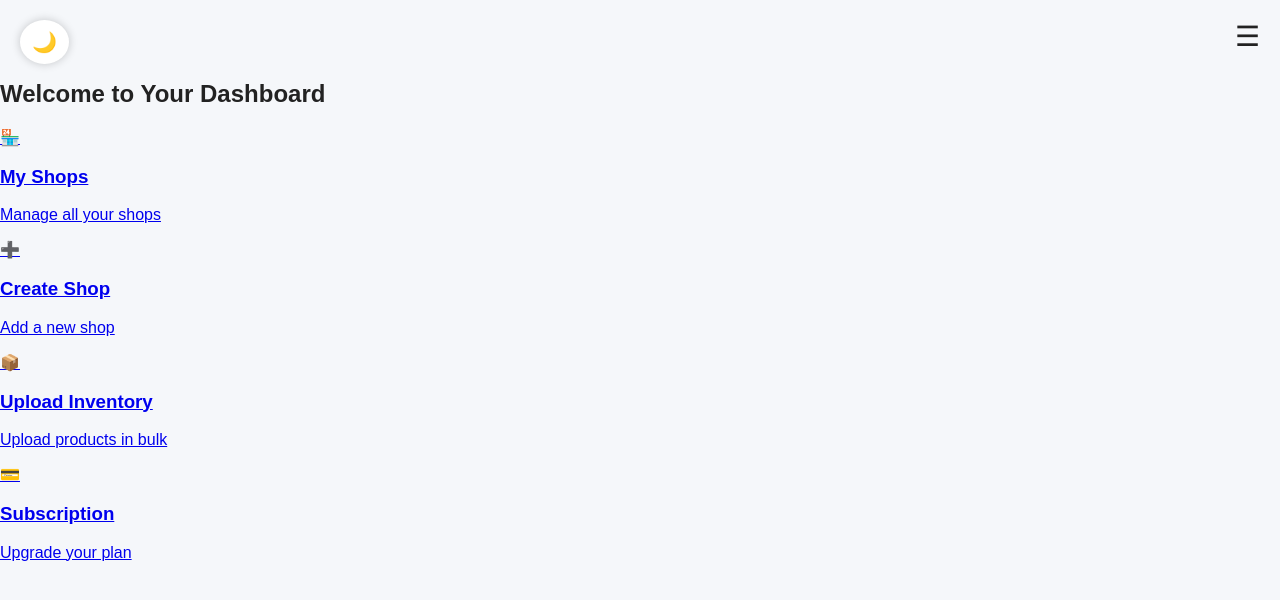
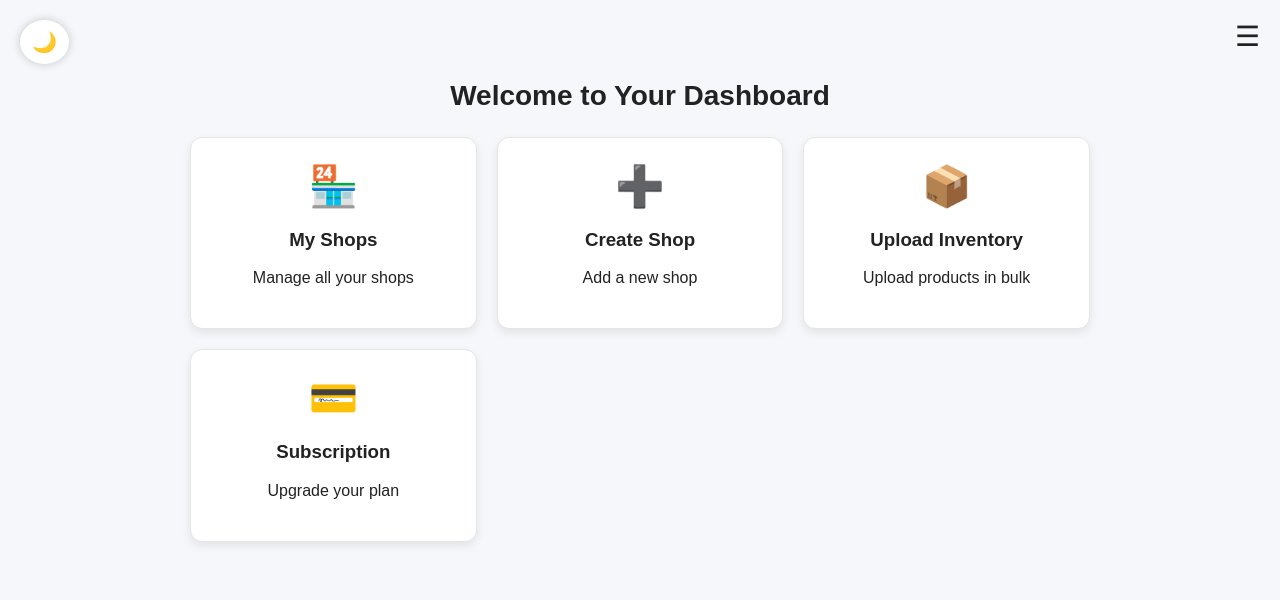
Before and after one commit to Danish11150/Ai-salesman, a Flask app: page /dashboard in a window 1280 px wide. Shown: the top 600 px of the page. Run offline with Flask 3, Linux system fonts and the light colour scheme; the visitor is signed in with stand-in values (Sample User, id 1).

Commit message:
Add dashboard styling to style.css

```diff
--- a/website/static/style.css
+++ b/website/static/style.css
@@ -337,3 +337,45 @@ th {
 .side-menu {
     z-index: 9999;
 }
+
+
+
+
+.dashboard-wrapper {
+    max-width: 900px;
+    margin: 40px auto;
+    text-align: center;
+}
+
+.dash-title {
+    font-size: 28px;
+    margin-bottom: 25px;
+    color: var(--text);
+}
+
+.dash-grid {
+    display: grid;
+    grid-template-columns: repeat(auto-fit, minmax(220px, 1fr));
+    gap: 20px;
+}
+
+.dash-card {
+    background: var(--card-bg);
+    border: 1px solid var(--border);
+    padding: 25px;
+    border-radius: 12px;
+    text-decoration: none;
+    color: var(--text);
+    box-shadow: 0 4px 10px rgba(0,0,0,0.08);
+    transition: 0.3s ease;
+}
+
+.dash-card:hover {
+    transform: translateY(-5px);
+    box-shadow: 0 6px 15px rgba(0,0,0,0.15);
+}
+
+.dash-icon {
+    font-size: 40px;
+    margin-bottom: 10px;
+}
```
